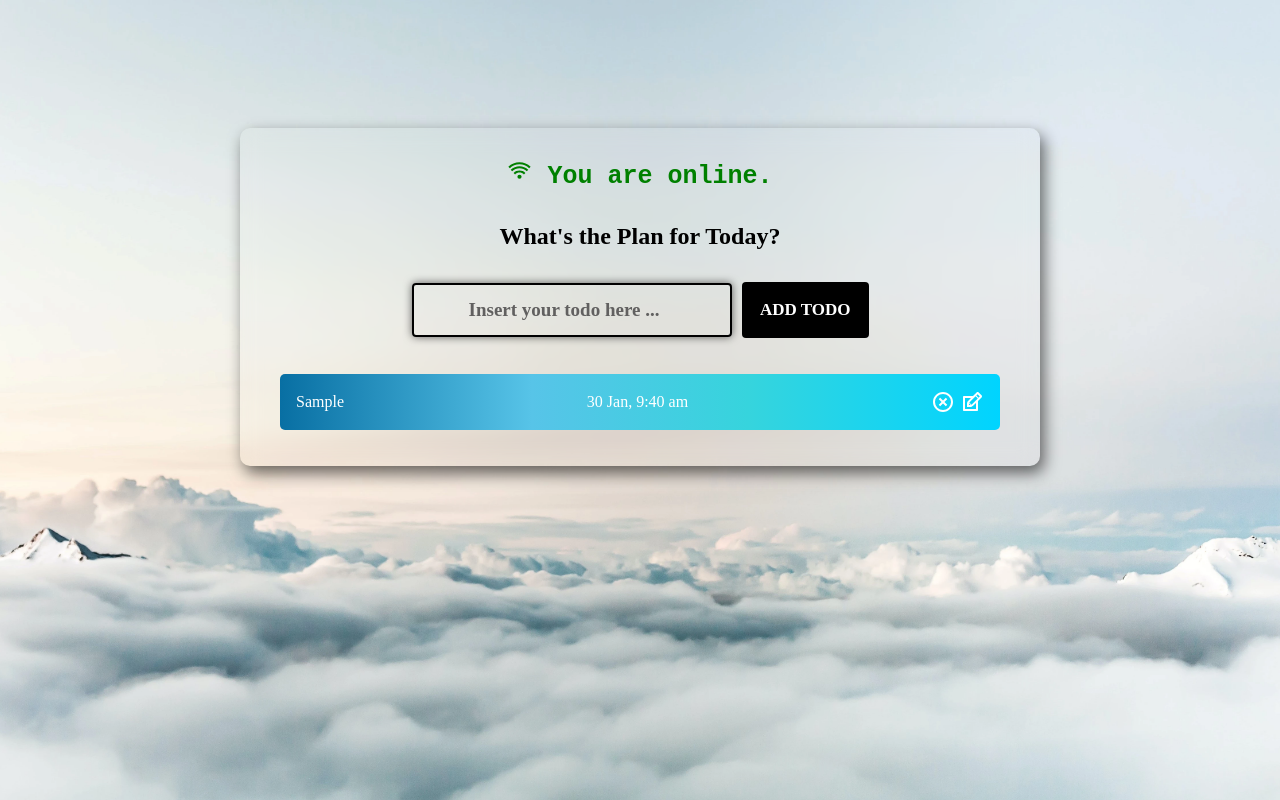
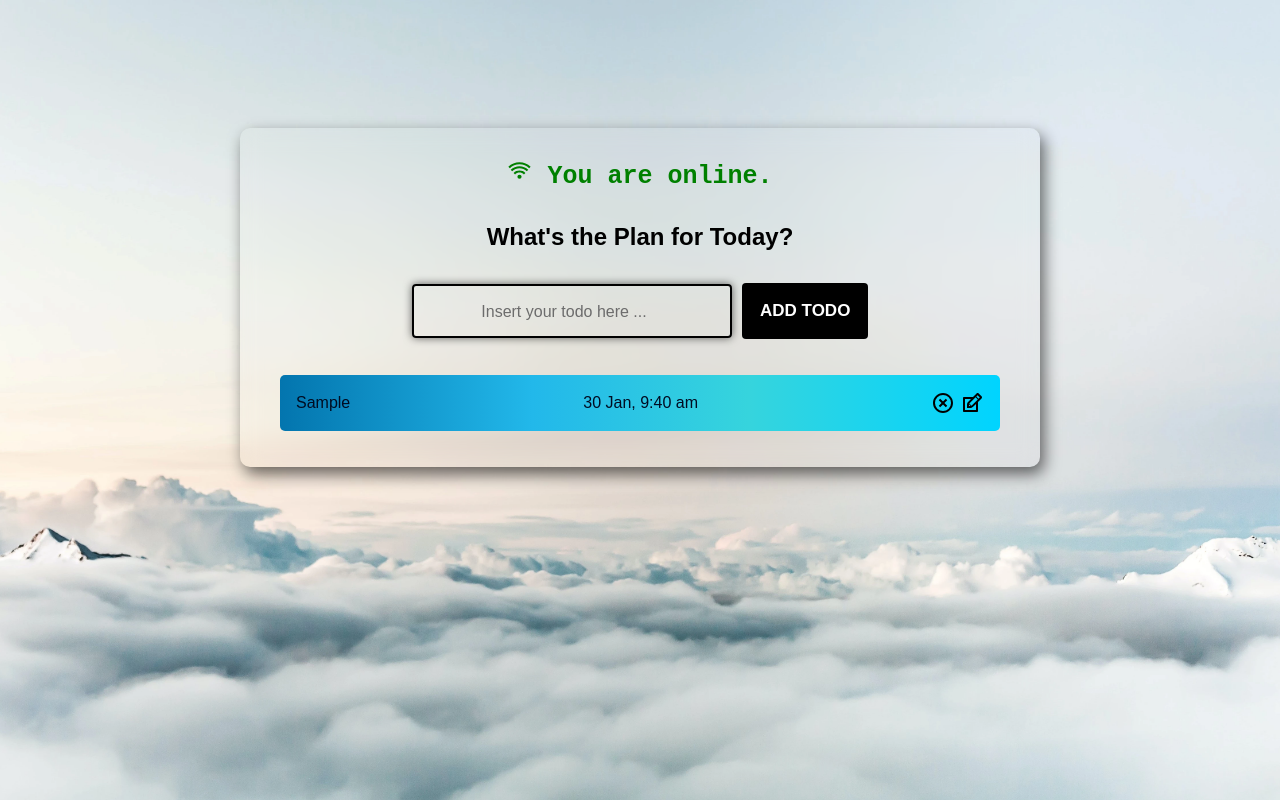
Before and after one commit to ZiadNaciri/todo-list-pwa, a React (Create React App) app: page / in a window 1280 px wide. Both pictures are taken after typing "Sample" into the empty fields and a click on the button "ADD TODO". Built offline with nearby package versions, Linux system fonts and the light colour scheme; no server answers.

Commit message:
firebase update + some styling changes

```diff
--- a/package.json
+++ b/package.json
@@ -13,7 +13,7 @@
     "react": "^18.2.0",
     "react-dom": "^18.2.0",
     "react-icons": "^4.7.1",
-    "react-scripts": "5.0.1",
+    "react-scripts": "4.0.3",
     "serve": "^14.2.0",
     "web-vitals": "^2.1.4",
     "workbox-background-sync": "^6.5.4",
--- a/src/App.css
+++ b/src/App.css
@@ -2,11 +2,13 @@
   box-sizing: border-box;
   margin: 0;
   padding: 0;
-  font-family: cursive;
+  /* font-family: cursive; */
+  font-family: Arial, Helvetica, sans-serif;
+
 }
 
 body {
-  background-image: url("/public/assets/images/bg-clouds.webp");
+  background-image: url("./imgs/bg-clouds.webp");
   /* Background image is centered vertically and horizontally at all times */
   background-position: center center;
   /* Background image doesn't tile */
@@ -109,9 +111,10 @@ h1 {
 
 
 .todo-input::placeholder {
-  color: #616060;
-  font-weight: bold;
+  color: #6c6c6c;
+  font-weight: 530;
   text-align: center;
+  font-size: 16px;
 }
 
 .todo-button {
@@ -154,9 +157,10 @@ h1 {
   justify-content: space-between;
   align-items: center;
   margin: 4px auto;
-  color: #fff;
-  background: rgb(39, 162, 224);
-  background: linear-gradient(90deg, rgb(8, 111, 163) 0%, rgb(87, 196, 232) 35%, rgb(54, 212, 221) 65%, rgba(0, 212, 255, 1) 100%);
+  color: #010c22;
+  font-weight: 530;
+  background: rgb(1, 29, 43);
+  background: linear-gradient(90deg, rgb(3, 117, 174) 0%, rgb(34, 184, 234) 35%, rgb(54, 212, 221) 65%, rgba(0, 212, 255, 1) 100%);
 
   padding: 16px;
   border-radius: 5px;
@@ -169,21 +173,16 @@ h1 {
 }
 
 .todo-row:nth-child(4n + 2) {
-  background: linear-gradient(90deg,
-      rgb(5, 205, 255) 0%,
-      rgb(178, 221, 202) 30%,
-      rgb(182, 218, 220) 58%,
-      rgb(174, 211, 224) 71%,
-      rgb(11, 113, 164) 88%,
-      rgb(65, 0, 243) 100%);
+  background: rgb(170,223,182);
+  background: linear-gradient(90deg, rgb(168, 246, 186) 0%, rgb(35, 171, 11) 0%, rgba(136,198,134,1) 26%, rgba(200,231,200,1) 59%);
 }
 
 .todo-row:nth-child(4n + 3) {
   background: linear-gradient(90deg,
-      rgb(100, 1, 100) 0%,
-      rgb(158, 42, 181) 35%,
-      rgba(148, 187, 233) 75%,
-      rgba(17, 122, 255, 1) 100%);
+      rgb(230, 192, 0) 0%,
+      rgb(224, 240, 47) 35%,
+      rgb(206, 233, 211) 75%,
+      rgb(214, 233, 204) 100%);
 }
 
 .icons {
@@ -195,11 +194,11 @@ h1 {
 
 .delete-icon {
   margin-right: 5px;
-  color: #fff;
+  color: #000000;
 }
 
 .edit-icon {
-  color: #fff;
+  color: #000000;
 }
 
 
--- a/src/components/Todo.js
+++ b/src/components/Todo.js
@@ -45,11 +45,11 @@ const Todo = ({ todos, completeTodo, removeTodo, updateTodo }) => {
       <div className="icons">
         <RiCloseCircleLine
           onClick={() => removeTodo(todo.id)}
-          className="delete-icon"
+          className="delete-icon  hvr-grow-shadow"
         />
         <TiEdit
           onClick={() => setEdit({ id: todo.id, value: todo.text })}
-          className="edit-icon"
+          className="edit-icon hvr-grow-shadow"
         />
       </div>
     </div>
--- /dev/null
+++ b/src/firebase.js
@@ -0,0 +1,16 @@
+
+
+const firebaseConfig = {
+  apiKey: process.env.REACT_APP_FIREBASE_API_KEY,
+  authDomain: process.env.REACT_APP_FIREBASE_AUTH_DOMAIN,
+//databaseURL: process.env.REACT_APP_FIREBASE_DATABASE_URL,
+  projectId: process.env.REACT_APP_FIREBASE_PROJECT_ID,
+  storageBucket: process.env.REACT_APP_FIREBASE_STORAGE_BUCKET,
+  messagingSenderId: process.env.REACT_APP_FIREBASE_SENDER_ID,
+  appId: process.env.REACT_APP_FIREBASE_APP_ID,
+  measurementId: process.env.REACT_APP_FIREBASE_MESUREMENT_ID
+
+}
+
+
+export default firebaseConfig;
--- a/src/index.js
+++ b/src/index.js
@@ -5,23 +5,11 @@ import * as serviceWorkerRegistration from './serviceWorkerRegistration';
 import reportWebVitals from './reportWebVitals';
 //firebase
 import { initializeApp } from "firebase/app";
+import firebaseConfig from './firebase';
 
 
-
-// Your web app's Firebase configuration
-// For Firebase JS SDK v7.20.0 and later, measurementId is optional
-const firebaseConfig = {
-  apiKey: "AIzaSyCfbfZKRFQhQvoYKIXB1-PIZv8CsNfuw2s",
-  authDomain: "todo-list-pwa-c0b69.firebaseapp.com",
-  projectId: "todo-list-pwa-c0b69",
-  storageBucket: "todo-list-pwa-c0b69.appspot.com",
-  messagingSenderId: "230061029433",
-  appId: "1:230061029433:web:1476c62d35074d6edbf5e8",
-  measurementId: "G-P88EZ1D9D4"
-};
-
 // Initialize Firebase
-//eslint-disable-next-line
+// eslint-disable-next-line
 const app = initializeApp(firebaseConfig);
 
 const root = ReactDOM.createRoot(document.getElementById('root'));
```
Also changed, not shown: src/imgs/bg-clouds.webp (added), 1 other file (tests, documents, lock files or other folders).
